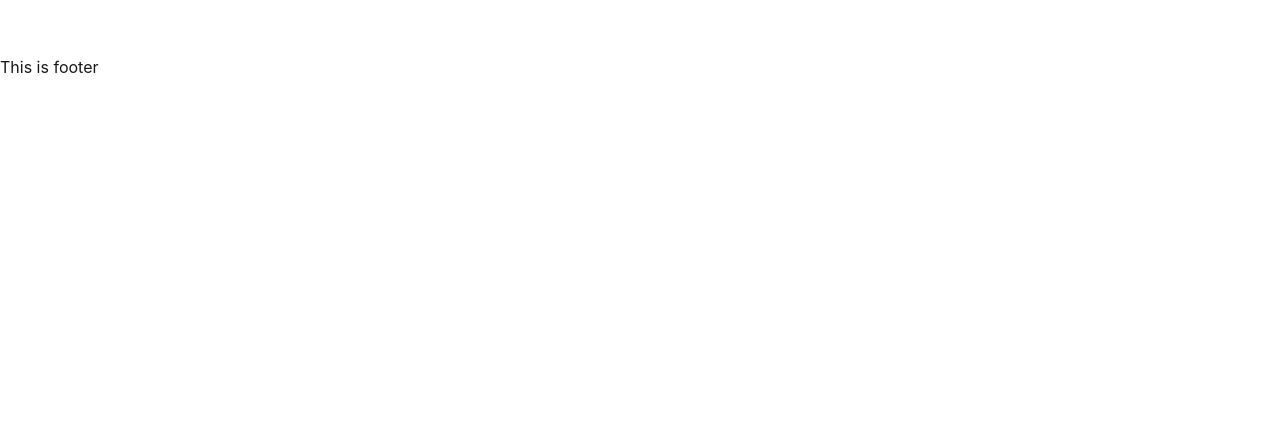
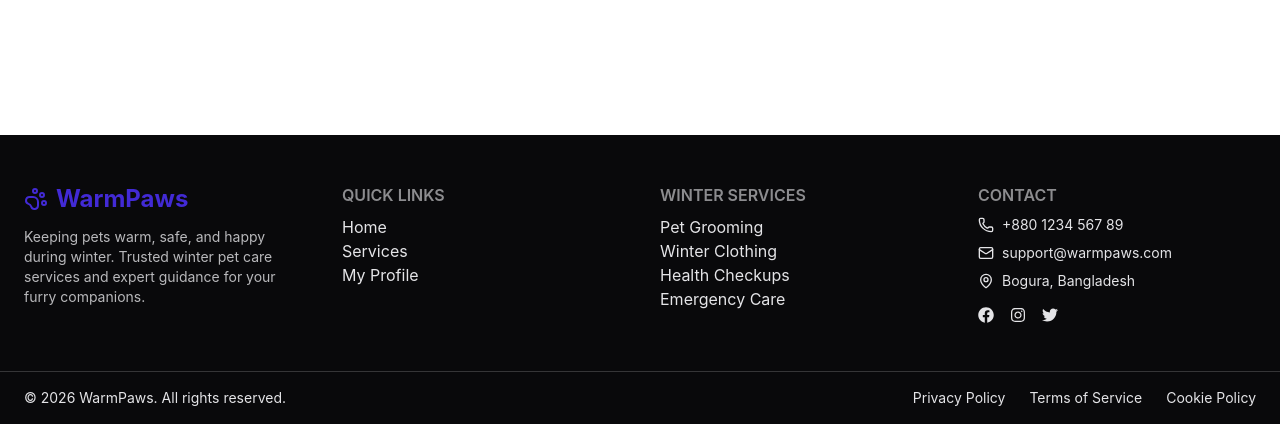
Before and after one commit to sumu749/warm-paws-by-sumu, a React (Vite) app: page / in a window 1280 px wide. Shown: the part 745-1169 px from the top of the page. Before the commit the page ends 824 px from the top, so only its background shows below. Built offline with nearby package versions, Linux system fonts and the light colour scheme; no server answers.

Commit message:
footer added

```diff
--- a/package.json
+++ b/package.json
@@ -20,6 +20,7 @@
         "react": "^19.2.4",
         "react-dom": "^19.2.4",
         "react-hot-toast": "^2.6.0",
+        "react-icons": "^5.6.0",
         "react-router": "^7.14.0",
         "tailwindcss": "^4.2.2"
     },
--- a/src/Components/shared/Footer.jsx
+++ b/src/Components/shared/Footer.jsx
@@ -1,11 +1,113 @@
-import React from "react";
+import { PawPrint, Phone, Mail, MapPin } from "lucide-react";
+import { FaFacebook, FaInstagram, FaTwitter } from "react-icons/fa";
+import { Link } from "react-router";
 
-const Footer = () => {
+export default function Footer() {
     return (
-        <div>
-            <h2>This is footer </h2>
-        </div>
+        <footer className="bg-neutral text-neutral-content mt-20">
+            {/* Main Footer */}
+            <div className="max-w-7xl mx-auto px-6 py-12 grid gap-10 md:grid-cols-2 lg:grid-cols-4">
+                {/* Brand */}
+                <div>
+                    <div className="flex items-center gap-2 text-2xl font-bold text-primary mb-3">
+                        <PawPrint />
+                        WarmPaws
+                    </div>
+
+                    <p className="text-sm opacity-80">
+                        Keeping pets warm, safe, and happy during winter.
+                        Trusted winter pet care services and expert guidance for
+                        your furry companions.
+                    </p>
+                </div>
+
+                {/* Quick Links */}
+                <div className="flex flex-col ">
+                    <h3 className="footer-title">Quick Links</h3>
+                    <Link to="/" className="link link-hover hover:text-primary">
+                        Home
+                    </Link>
+                    <Link
+                        to="/services"
+                        className="link link-hover hover:text-primary"
+                    >
+                        Services
+                    </Link>
+                    <Link
+                        to="/profile"
+                        className="link link-hover hover:text-primary"
+                    >
+                        My Profile
+                    </Link>
+                </div>
+
+                {/* Services */}
+                <div className="flex flex-col ">
+                    <h3 className="footer-title">Winter Services</h3>
+                    <Link
+                        to="/services/grooming"
+                        className="link link-hover hover:text-primary"
+                    >
+                        Pet Grooming
+                    </Link>
+                    <Link
+                        to="/services/winter-clothing"
+                        className="link link-hover hover:text-primary"
+                    >
+                        Winter Clothing
+                    </Link>
+                    <Link
+                        to="/services/health-checkups"
+                        className="link link-hover hover:text-primary"
+                    >
+                        Health Checkups
+                    </Link>
+                    <Link
+                        to="/services/emergency-care"
+                        className="link link-hover hover:text-primary"
+                    >
+                        Emergency Care
+                    </Link>
+                </div>
+
+                {/* Contact */}
+                <div>
+                    <h3 className="footer-title">Contact</h3>
+
+                    <p className="flex items-center gap-2 text-sm">
+                        <Phone size={16} /> +880 1234 567 89
+                    </p>
+
+                    <p className="flex items-center gap-2 text-sm mt-2">
+                        <Mail size={16} /> support@warmpaws.com
+                    </p>
+
+                    <p className="flex items-center gap-2 text-sm mt-2">
+                        <MapPin size={16} /> Bogura, Bangladesh
+                    </p>
+                    <div className="flex gap-4 mt-4">
+                        <FaFacebook className="cursor-pointer hover:text-primary" />
+                        <FaInstagram className="cursor-pointer hover:text-primary" />
+                        <FaTwitter className="cursor-pointer hover:text-primary" />
+                    </div>
+                </div>
+            </div>
+
+            {/* Bottom Bar */}
+            <div className="border-t border-neutral-content/20">
+                <div className="max-w-7xl mx-auto px-6 py-4 flex flex-col md:flex-row justify-between items-center gap-3 text-sm">
+                    <p>
+                        © {new Date().getFullYear()} WarmPaws. All rights
+                        reserved.
+                    </p>
+
+                    <div className="flex gap-6">
+                        <a className="link link-hover">Privacy Policy</a>
+                        <a className="link link-hover">Terms of Service</a>
+                        <a className="link link-hover">Cookie Policy</a>
+                    </div>
+                </div>
+            </div>
+        </footer>
     );
-};
-
-export default Footer;
+}
```
Also changed, not shown: 1 other file (tests, documents, lock files or other folders).
